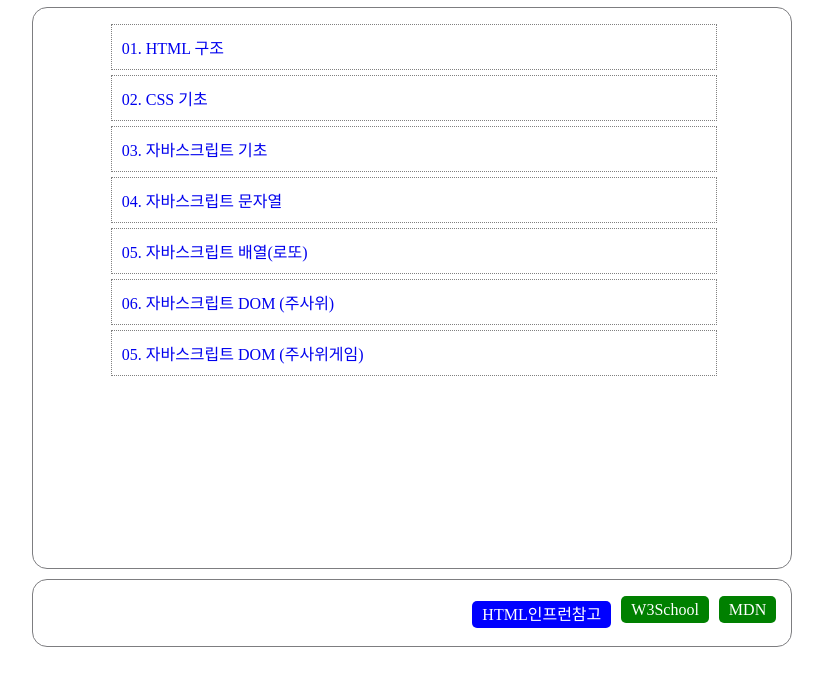
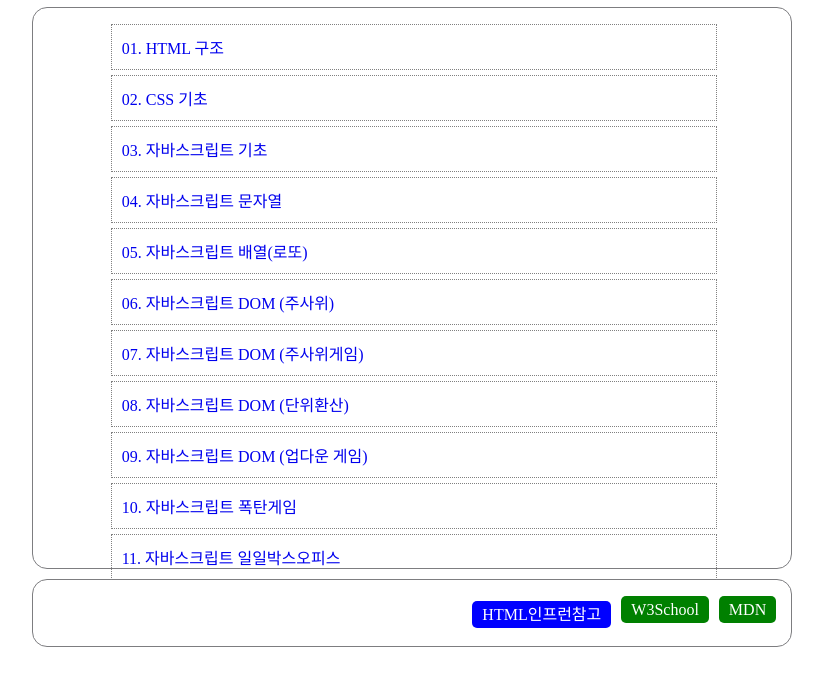
Before and after one commit to younsook/507_html, a plain HTML site: page index.html in a window 1280 px wide. Shown: the part 104-790 px from the top of the page, without its empty margins (229-1052 px from the left). Drawn offline with Linux system fonts and the light colour scheme.

Commit message:
index update

```diff
--- a/index.html
+++ b/index.html
@@ -19,7 +19,11 @@
                 <li><a href="./04/04.html">04. 자바스크립트 문자열</a></li>
                 <li><a href="./05/05.html">05. 자바스크립트 배열(로또)</a></li>
                 <li><a href="./06/06.html">06. 자바스크립트 DOM (주사위)</a></li>
-                <li><a href="./07/07.html">05. 자바스크립트 DOM (주사위게임)</a></li>
+                <li><a href="./07/07.html">07. 자바스크립트 DOM (주사위게임)</a></li>
+                <li><a href="./08/08.html">08. 자바스크립트 DOM (단위환산)</a></li>
+                <li><a href="./09/09.html">09. 자바스크립트 DOM (업다운 게임)</a></li>
+                <li><a href="./10/10.html">10. 자바스크립트 폭탄게임</a></li>
+                <li><a href="./11/11.html">11. 자바스크립트 일일박스오피스</a></li>
             </ul>
         </div>
     </main>
```
